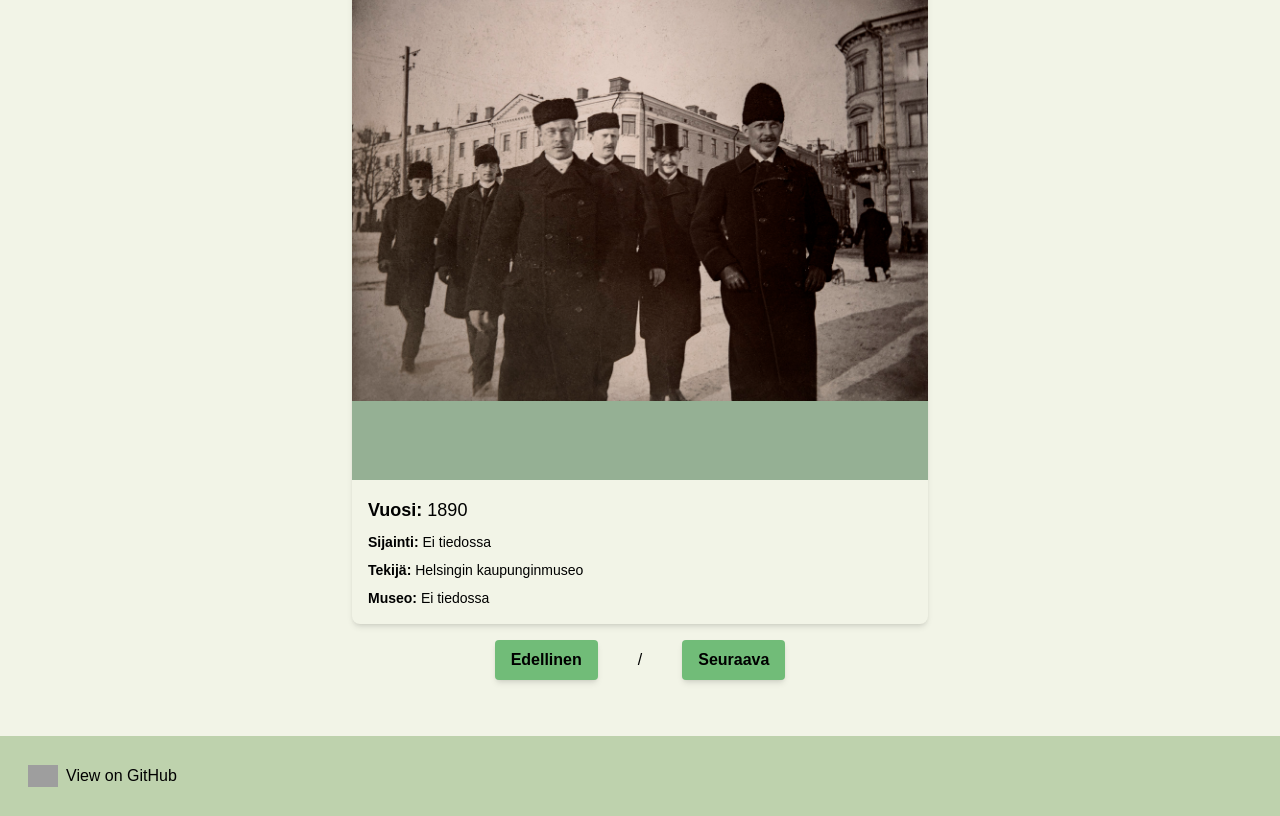
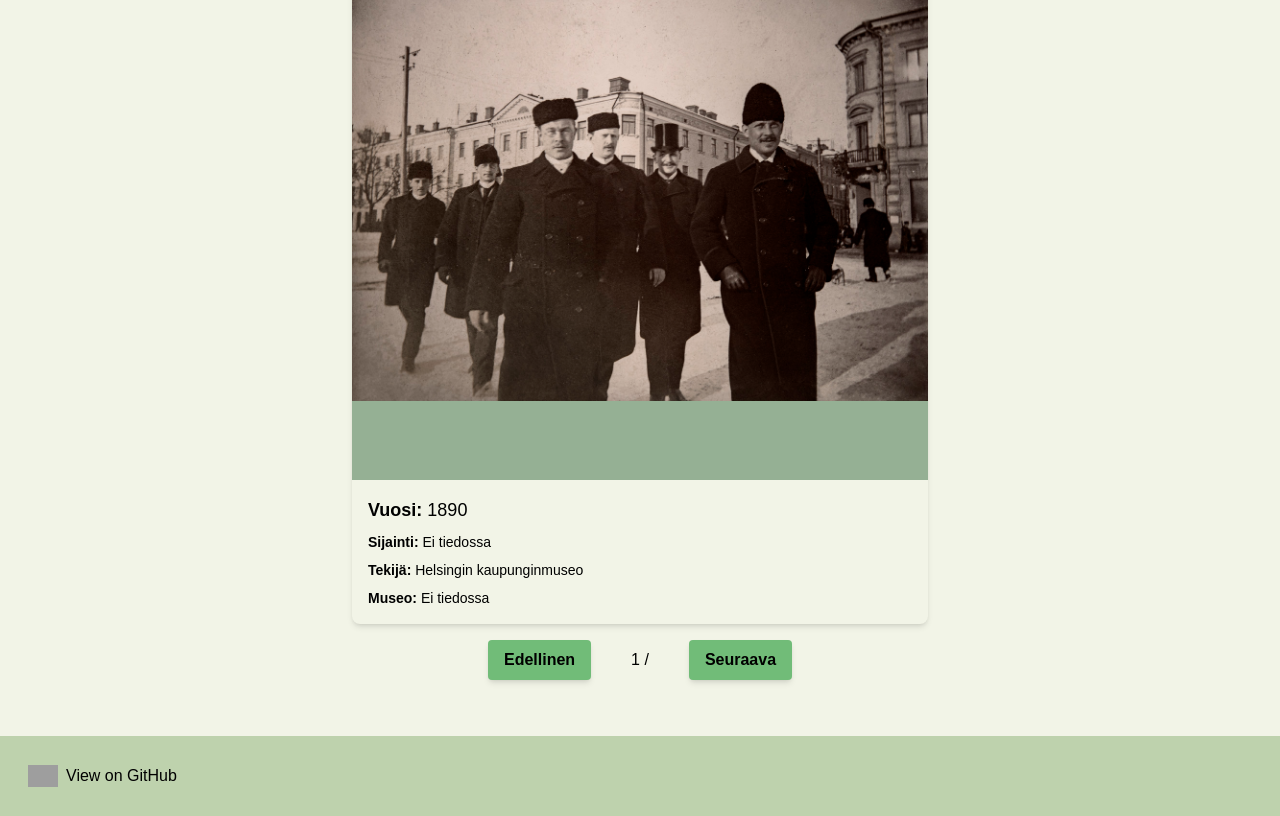
Before and after one commit to JesseK13241/WanhatWalokuvat, a Next.js app: page / in a window 1280 px wide. Shown: the part 320-1136 px from the top of the page. Built offline with nearby package versions, Linux system fonts and the light colour scheme; grey boxes are pictures that could not be loaded; a web font is replaced by a local one.

Commit message:
fix index counter

```diff
--- a/src/components/SearchSlideshowContainer.js
+++ b/src/components/SearchSlideshowContainer.js
@@ -17,6 +17,7 @@ export default function SearchSlideshowContainer({ initialPhoto }) {
   // /page/?a=1&b=2 | const a = searchParams.get('a') => a == 1
   const searchParams = useSearchParams()
 
+  const [currentIndex, setCurrentIndex] = useState(1)
   const [displayedPhoto, setDisplayedPhoto] = useState(initialPhoto)
   const [preloadedPhoto, setPreloadedPhoto] = useState(null)
   const [location, setLocation] = useState({
@@ -30,10 +31,12 @@ export default function SearchSlideshowContainer({ initialPhoto }) {
 
   const handlePrevious = useCallback(() => {
     console.log("Previous button clicked. Not implemented yet.")
+    // setCurrentIndex(currentIndex - 1)
     // TODO handle previous images (by pushing previous results to stack)
   }, [])
 
   const handleNext = useCallback(() => {
+    setCurrentIndex(currentIndex + 1)
     if (preloadedPhoto) {
       // Näytä esiladattu kuva jos jo valmiina
       console.log("Using preloaded")
@@ -43,7 +46,7 @@ export default function SearchSlideshowContainer({ initialPhoto }) {
       console.log("Using non-preloaded")
       handleSearch({ location, decade })
     }
-  }, [decade, location, preloadedPhoto])
+  }, [decade, location, preloadedPhoto, currentIndex])
 
   useEffect(() => {
     const handleKeyPress = (e) => {
@@ -78,6 +81,7 @@ export default function SearchSlideshowContainer({ initialPhoto }) {
 
   const handleSearch = async (params) => {
     setIsLoading(true)
+    setCurrentIndex(1)
     try {
       const results = await getRandomPhoto(params)
       setDisplayedPhoto(results)
@@ -107,7 +111,7 @@ export default function SearchSlideshowContainer({ initialPhoto }) {
           Edellinen
         </button>
         <div>
-          {displayedPhoto?.randomIndex} / {displayedPhoto?.resultCount}
+          {currentIndex} / {displayedPhoto?.resultCount}
         </div>
         <button
           onClick={handleNext}
```
